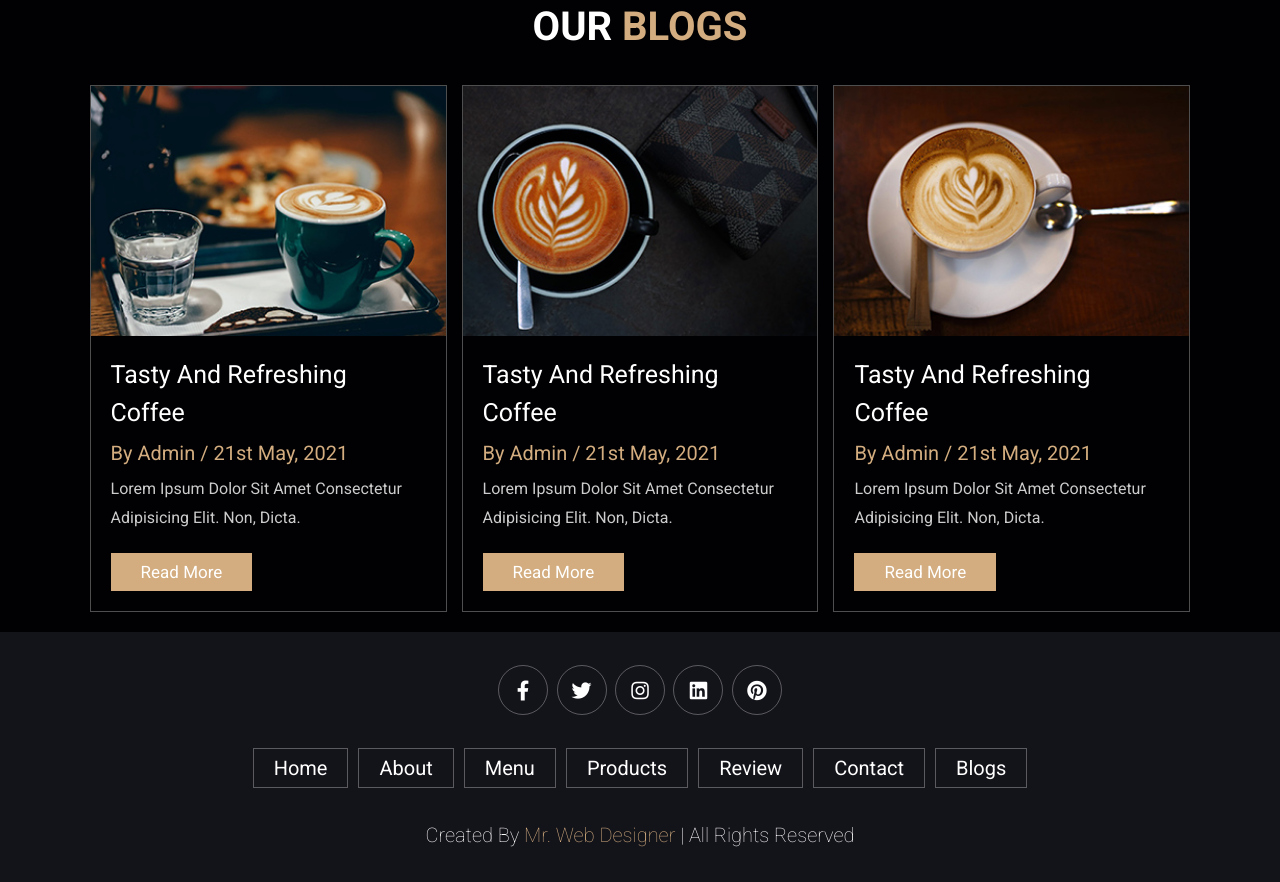
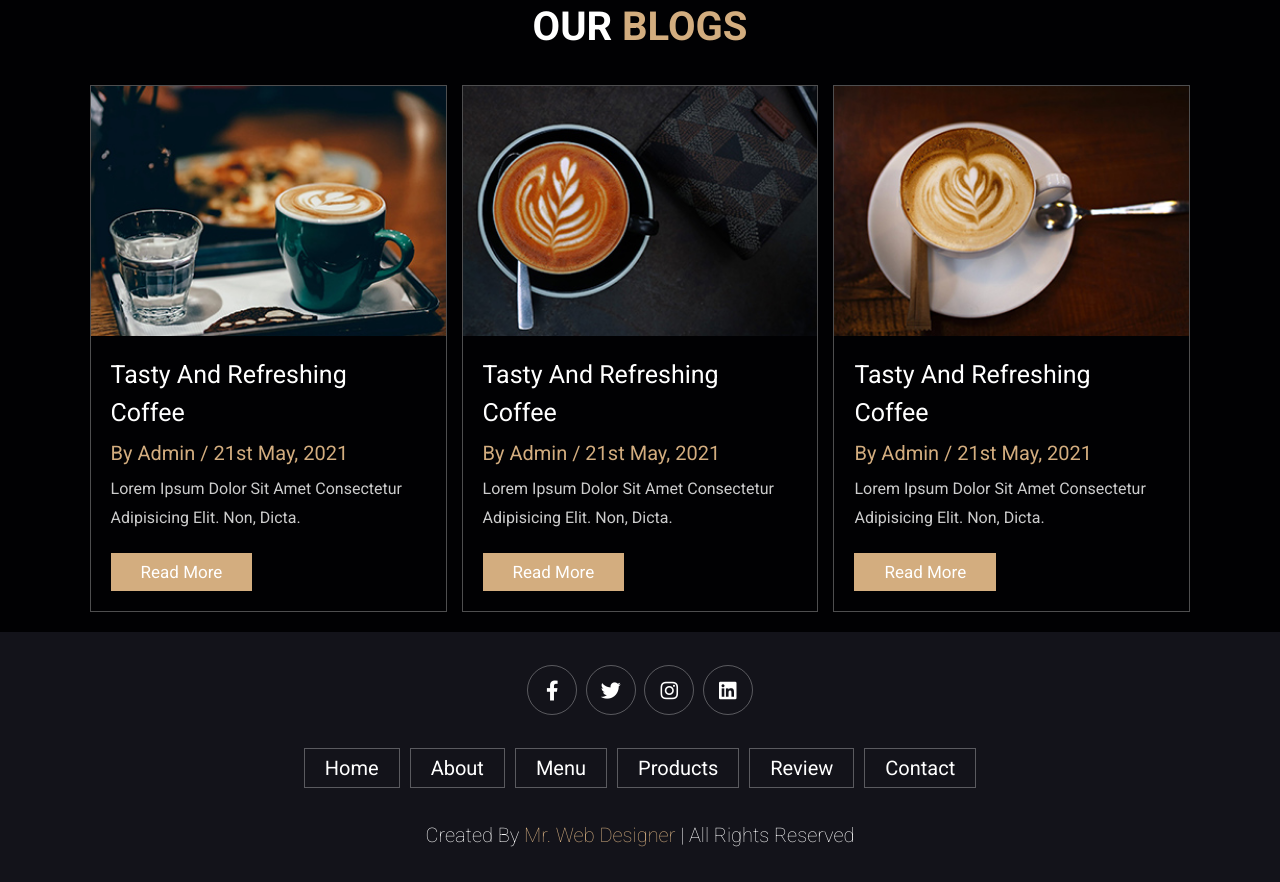
Before and after one commit to kendollcastro/coffee-website, a plain HTML site: page index.html in a window 1280 px wide. Shown: the part 3906-4788 px from the top of the page. Drawn offline with Linux system fonts and the light colour scheme.

Commit message:
Elimino dos anchors del footer

```diff
--- a/index.html
+++ b/index.html
@@ -402,7 +402,6 @@
         <a href="#" class="fab fa-twitter"></a>
         <a href="#" class="fab fa-instagram"></a>
         <a href="#" class="fab fa-linkedin"></a>
-        <a href="#" class="fab fa-pinterest"></a>
     </div>
 
     <div class="links">
@@ -412,7 +411,6 @@
         <a href="#">products</a>
         <a href="#">review</a>
         <a href="#">contact</a>
-        <a href="#">blogs</a>
     </div>
 
     <div class="credit">created by <span>mr. web designer</span> | all rights reserved</div>
```
